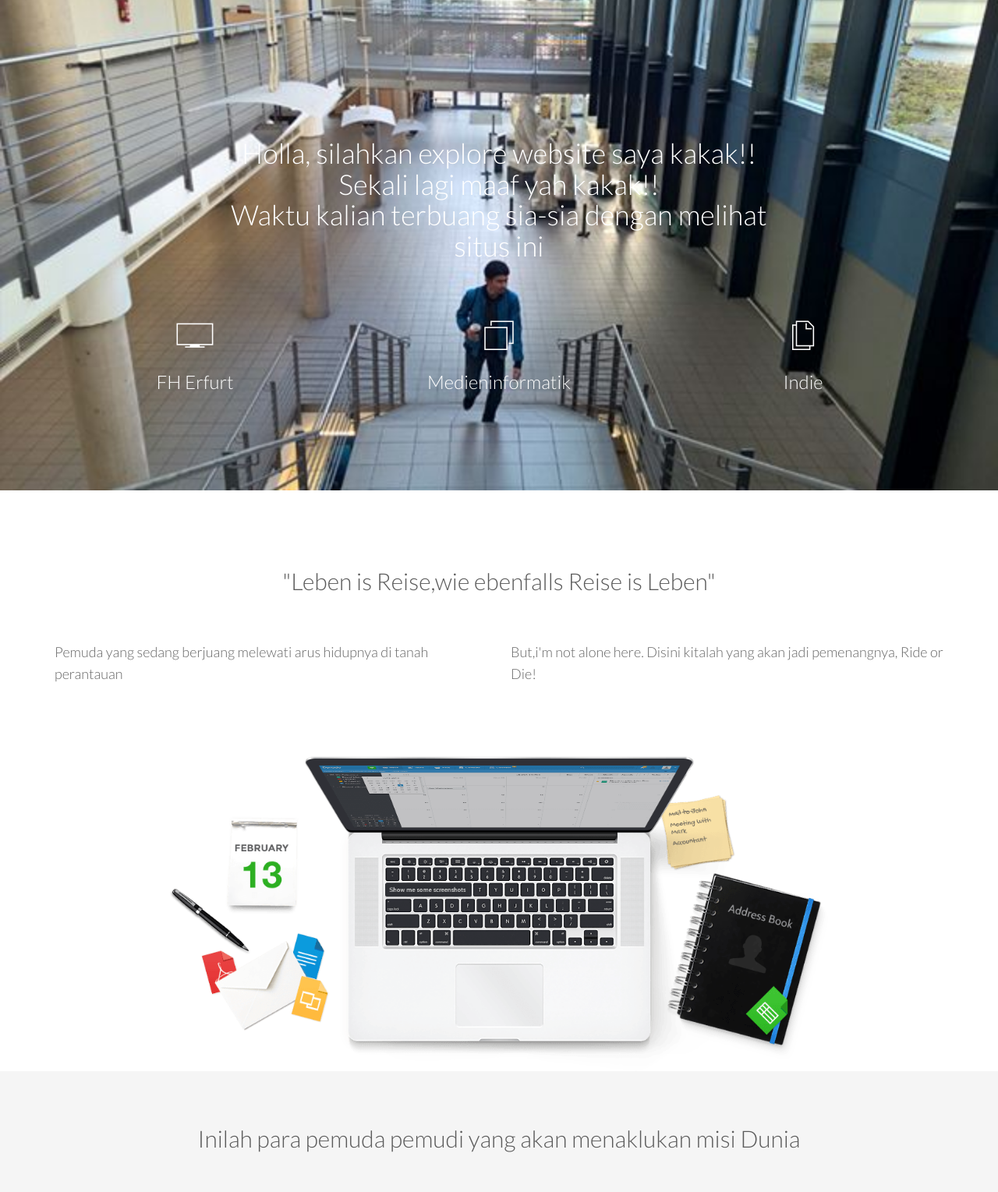
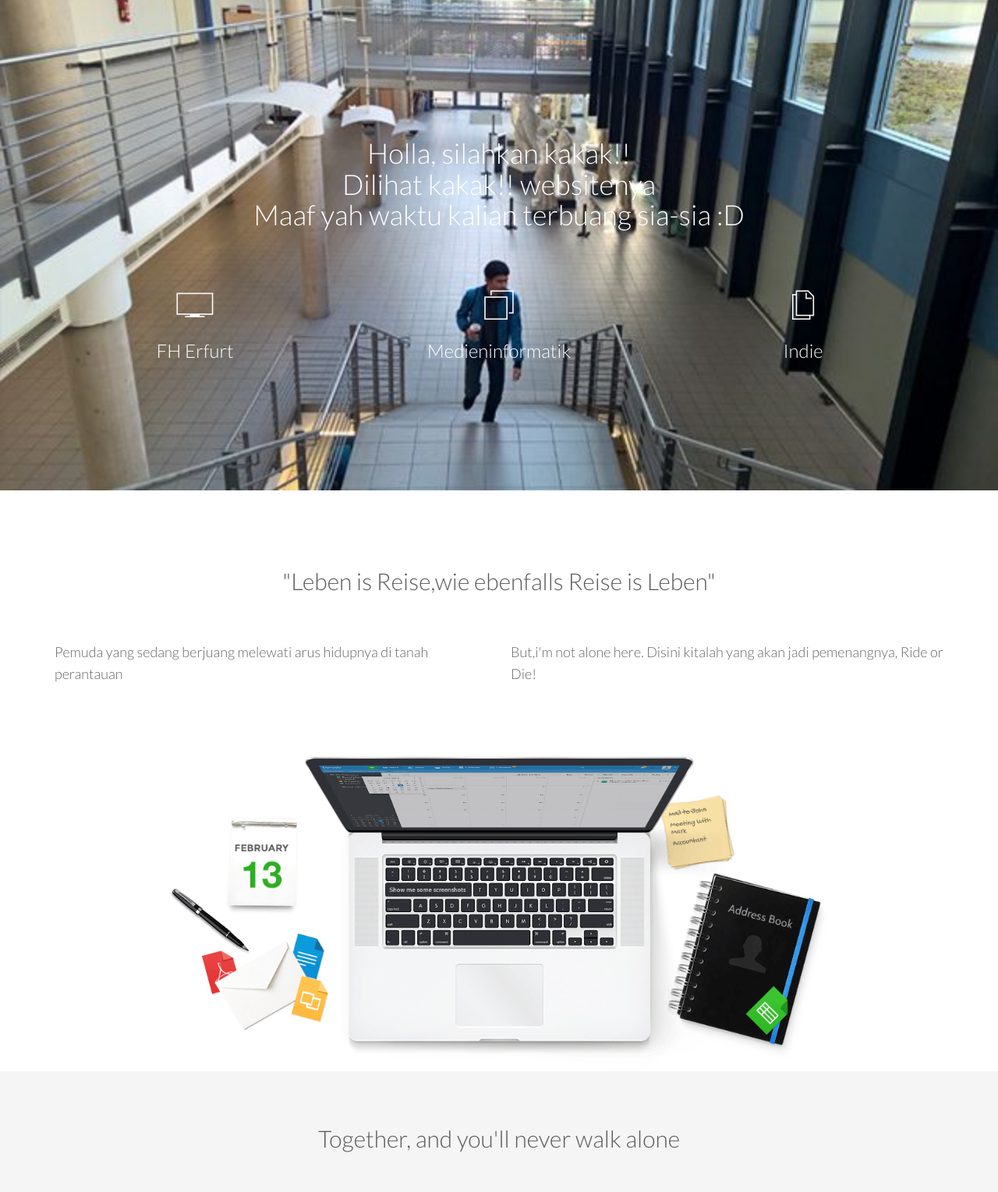
Before and after one commit to akbarputra/akbarputra.github.io, a plain HTML site: page index.html in a window 1280 px wide. Shown: the part 71-1600 px from the top of the page at 78% size. Drawn offline with Linux system fonts and the light colour scheme; files whose address does not match are found by name.

Commit message:
little changed

```diff
--- a/index.html
+++ b/index.html
@@ -37,7 +37,7 @@
       <div class="container centered">
         <div class="row">
           <div class="col-md-8 col-md-offset-2">
-            <h1>Holla, silahkan explore website saya kakak!! <br>Sekali lagi maaf yah kakak!!<br>Waktu kalian terbuang sia-sia dengan melihat situs ini</h1>
+            <h1>Holla, silahkan kakak!!<br>Dilihat kakak!! websitenya<br>Maaf yah waktu kalian terbuang sia-sia :D</h1>
           </div>
         </div><!--/row-->
 
@@ -83,7 +83,7 @@
     <div id="g">
       <div class="container">
         <div class="row centered">
-          <h2>Inilah para pemuda pemudi yang akan menaklukan misi Dunia</h2>
+          <h2>Together, and you'll never walk alone</h2>
           <div class="col-md-8 col-md-offset-2">
 
           </div><!--/col-md-8-->
```
